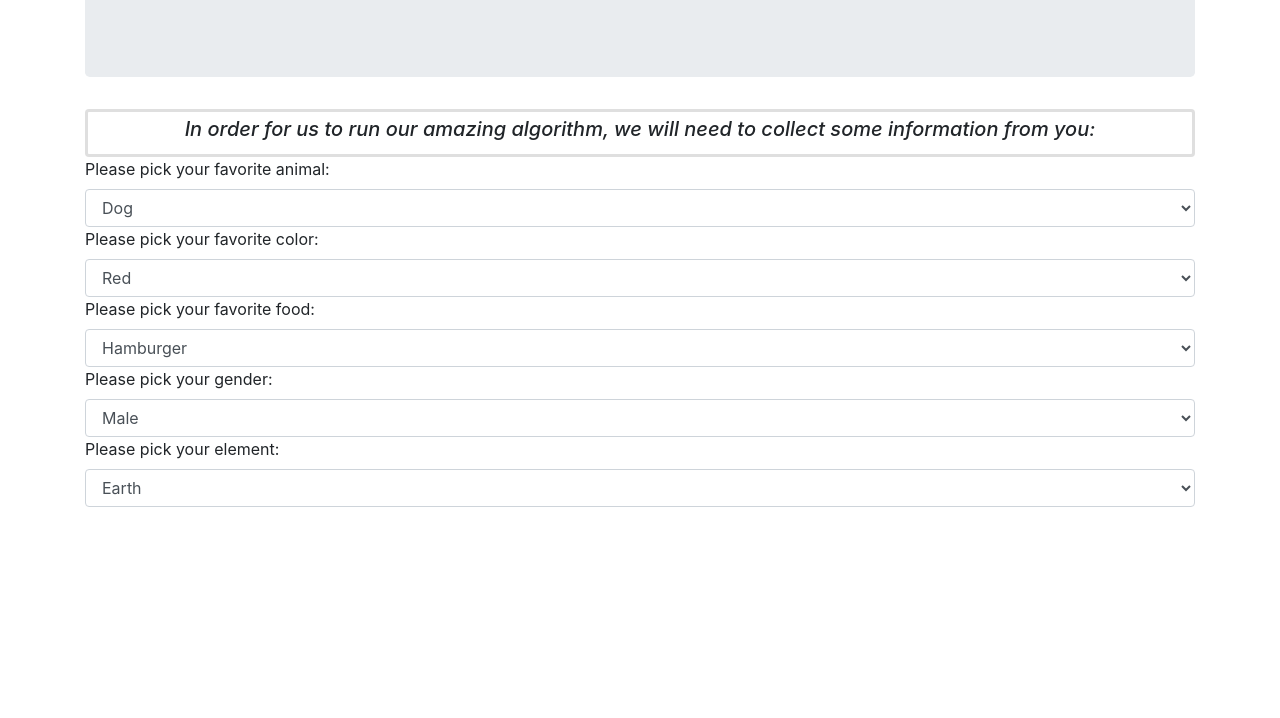
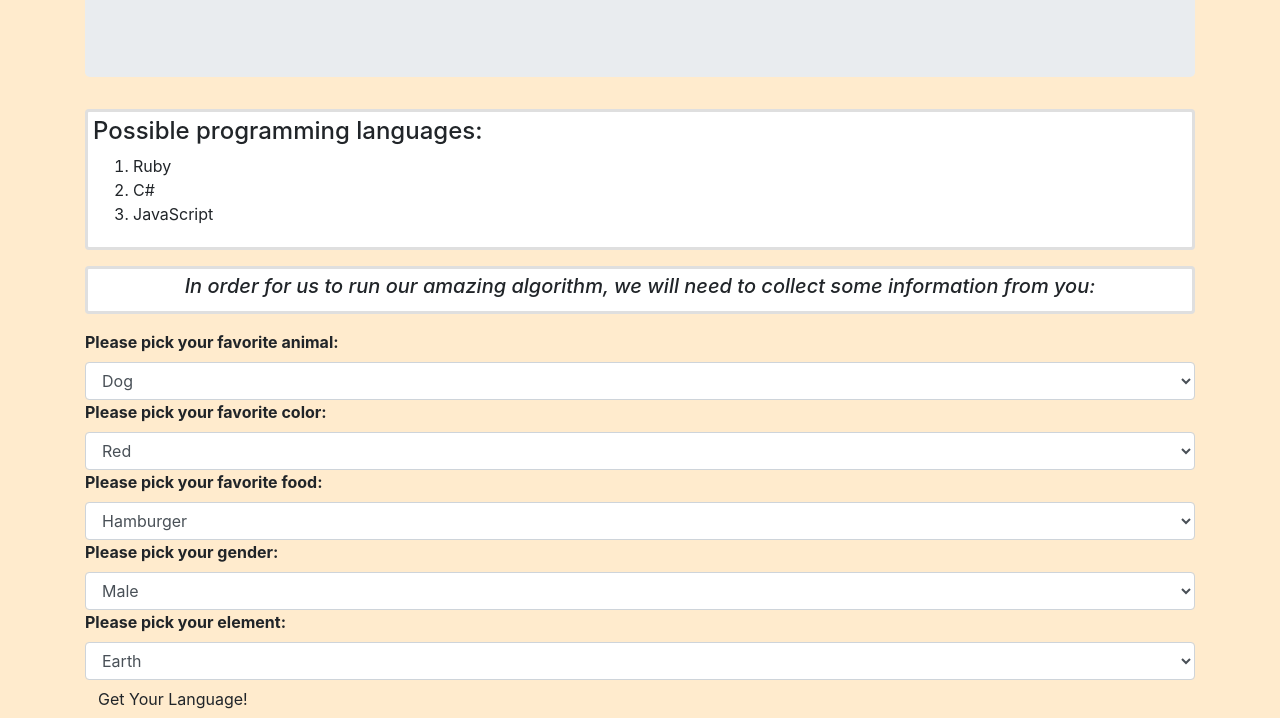
Before and after one commit to amarkmcconn/Week_2_Project, a website: page index.html in a window 1280 px wide. Shown: the part 193-911 px from the top of the page. Before the commit the page ends 800 px from the top, so only its background shows below. Drawn offline with Linux system fonts and the light colour scheme.

Commit message:
update html, start js, add styling.

```diff
--- a/css/styles.css
+++ b/css/styles.css
@@ -8,4 +8,12 @@ h5 {
   text-align: center;
 }
 
-.
+body {
+  background-color: blanchedalmond;
+}
+
+.card {
+  padding: 5px;
+  margin: auto;
+  margin-bottom: 1rem;
+}
--- a/index.html
+++ b/index.html
@@ -14,12 +14,23 @@
       <h2>We only provide the best suggestions!</h2>
       <p>"We the best" - DJ Khalid</p>
     </div>
+
+    <div class="card">
+      <h4>Possible programming languages:</h4>
+        <ol>
+          <li>Ruby</li>
+          <li>C#</li>
+          <li>JavaScript</li>
+        </ol>
+    </div>
+
     <div class="card">
       <h5>In order for us to run our amazing algorithm, we will need to collect some information from you:</h5>
     </div>
 
+    <form id="Result">
       <form id="animalist">
-      <label for="animal">Please pick your favorite animal:</label>
+        <label for="animal"><strong>Please pick your favorite animal:</strong></label>
         <select class="form-control" id="animal">
           <option value="1">Dog</option>
           <option value="2">Cat</option>
@@ -28,7 +39,7 @@
       </form>
 
       <form id="colorlist">
-      <label for="animal">Please pick your favorite color:</label>
+        <label for="color"><strong>Please pick your favorite color:</strong></label>
         <select class="form-control" id="color">
           <option value="1">Red</option>
           <option value="2">Blue</option>
@@ -37,7 +48,7 @@
       </form>
 
       <form id="foodlist">
-      <label for="animal">Please pick your favorite food:</label>
+        <label for="food"><strong>Please pick your favorite food:</strong></label>
         <select class="form-control" id="food">
           <option value="1">Hamburger</option>
           <option value="2">Vegan Burger</option>
@@ -46,21 +57,30 @@
       </form>
 
       <form id="genderlist">
-      <label for="animal">Please pick your gender:</label>
-      <select class="form-control" id="gener">
+        <label for="gender"><strong>Please pick your gender:</strong></label>
+        <select class="form-control" id="gender">
           <option value="1">Male</option>
           <option value="2">Female</option>
           <option value="3">Nonbinary</option>
         </select>
       </form>
 
-    <form id="animalist">
-      <label for="animal">Please pick your element:</label>
-      <select class="form-control" id="animal">
+      <form id="elementlist">
+        <label for="element"><strong>Please pick your element:</strong></label>
+        <select class="form-control" id="element">
           <option value="1">Earth</option>
           <option value="2">Water</option>
+          <option value="3">Fire</option>
         </select>
       </form>
+
+      <button type="submit" class="btn btn-blue">Get Your Language!</button>
+
+    </form>
+
+    <div id="output">
+
+    </div>
 
 
   </div>
--- a/js/scripts.js
+++ b/js/scripts.js
@@ -0,0 +1 @@
+$(document)
```
Lines whose indentation alone changed are shown as unchanged.
